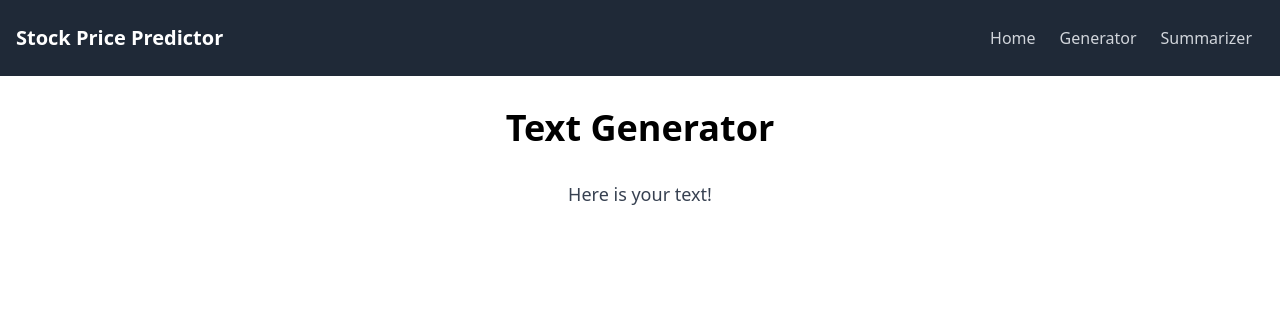
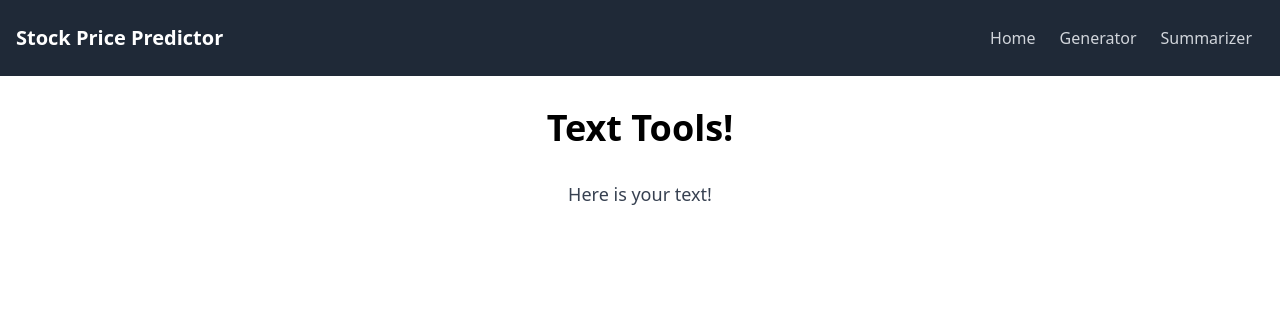
Before and after one commit to hridaya423/text-tools, a Flask app: template templates/text.html in a window 1280 px wide. Shown: the top 336 px of the page. Run offline with Flask 3, Linux system fonts and the light colour scheme; the template is opened without the code that fills it, so the values that code supplies are empty; some libraries are stand-ins or nearby versions.

Commit message:
Update text.html

```diff
--- a/templates/text.html
+++ b/templates/text.html
@@ -3,7 +3,7 @@
   <body>
     {% block content %}
     <div class="container mx-auto">
-      <h1 class="text-4xl font-bold text-center my-8">Text Generator</h1>
+      <h1 class="text-4xl font-bold text-center my-8">Text Tools!</h1>
       <p class="text-lg text-gray-700 mb-4 text-center">
         Here is your text!
       </p>
```
